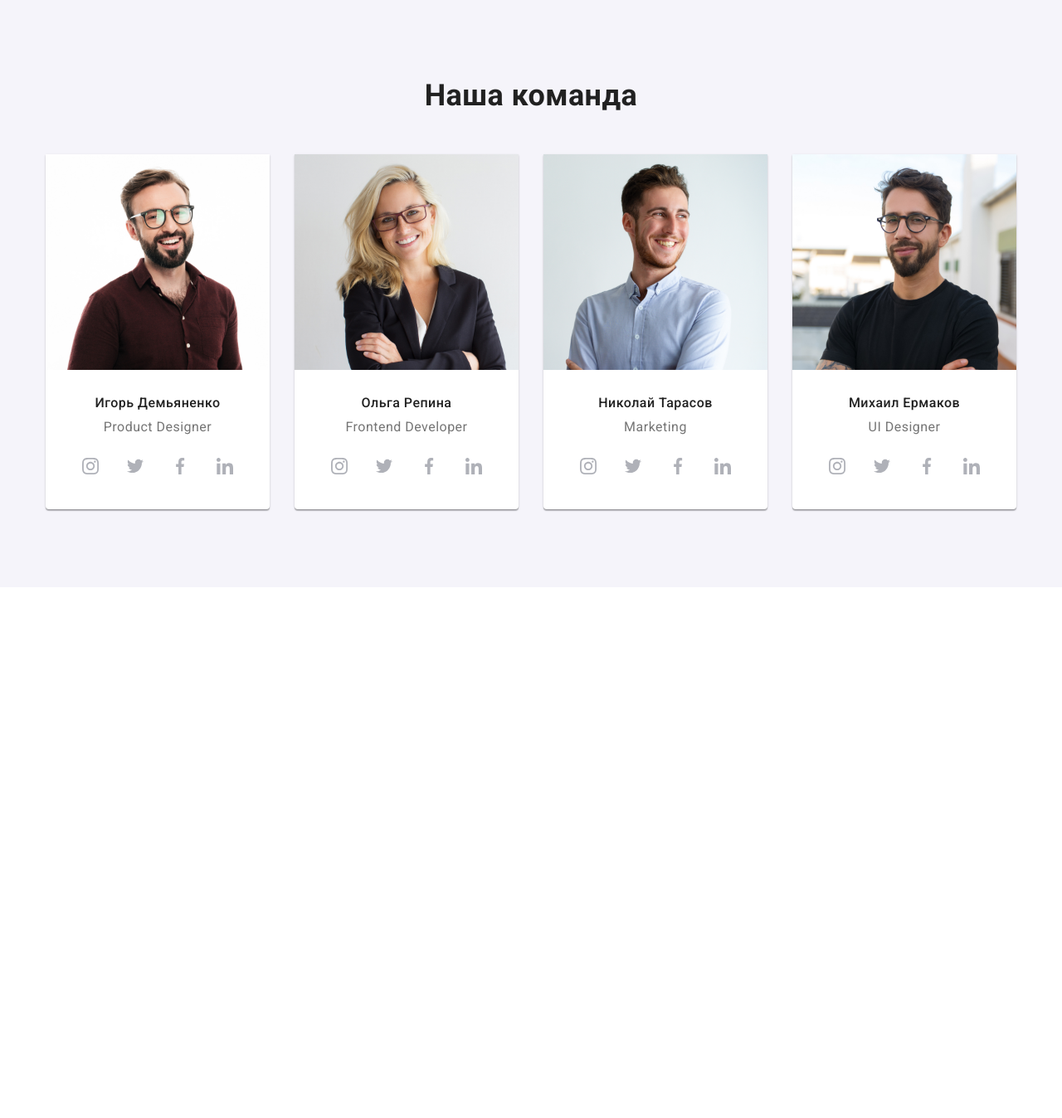
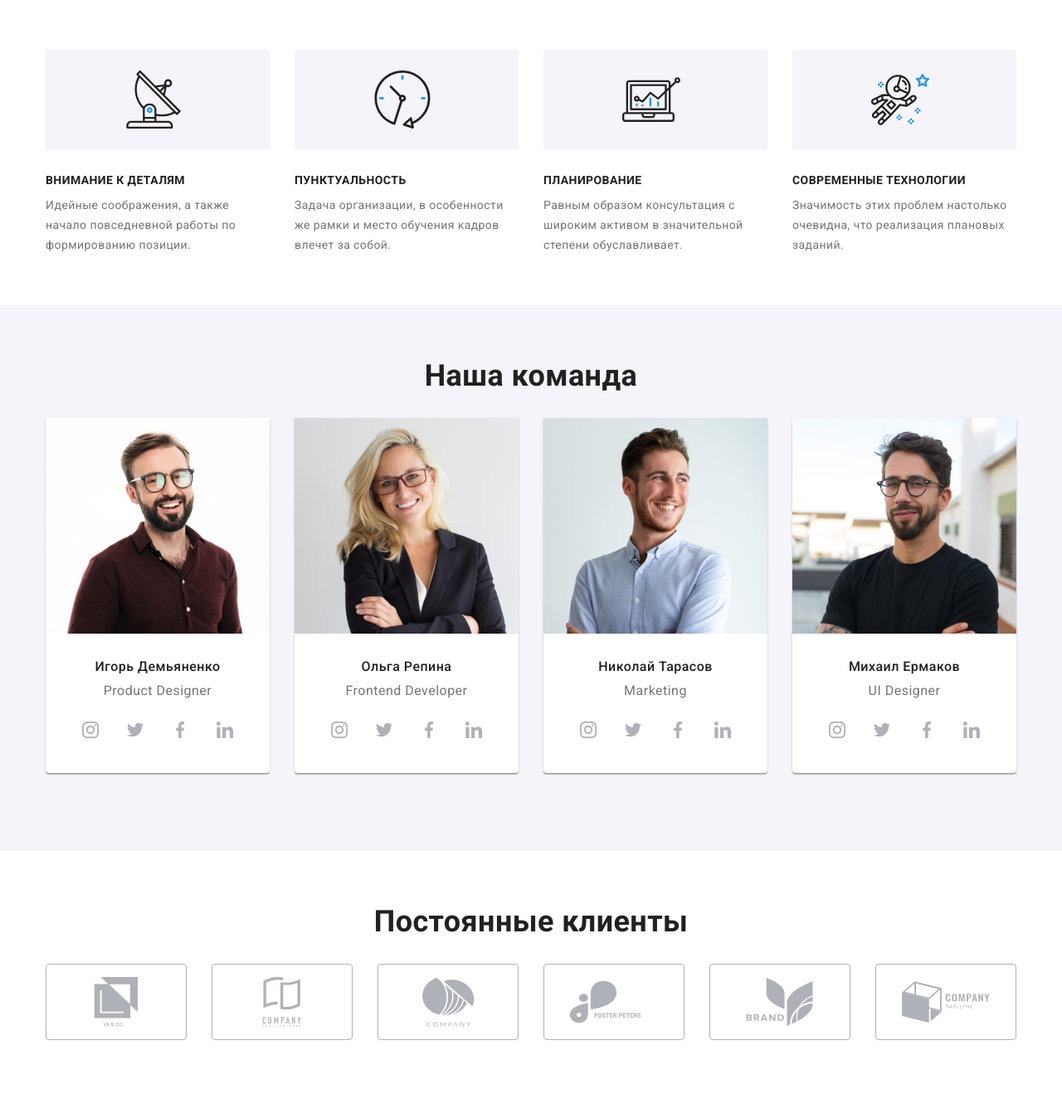
Before and after one commit to Snook2022/goit-markup-hw-08, a plain HTML site: page index.html in a window 1280 px wide. Shown: the whole page at 83% size. Before the commit the page ends 800 px from the top, so only its background shows below. Drawn offline with nearby package versions, Linux system fonts and the light colour scheme.

Commit message:
Делаю дз8

```diff
--- a/index.html
+++ b/index.html
@@ -61,7 +61,7 @@
       </section> -->
 
       <!--Преемущество-->
-      <!-- <section class="section section-feature">
+      <section class="section section-feature">
         <div class="container">
           <h2 class="visually-hidden">Преемущество</h2>
           <ul class="feature-list list">
@@ -111,7 +111,7 @@
             </li>
           </ul>
         </div>
-      </section> -->
+      </section>
       <!--Примеры работ-->
 
       <!-- <section class="section section-work work">
@@ -291,7 +291,7 @@
         </div>
       </section>
       <!--Постоянные клиенты-->
-      <!-- <section class="section-clients">
+      <section class="section-clients">
         <div class="container">
           <h2 class="section-title">Постоянные клиенты</h2>
           <ul class="clients-soc-list list">
@@ -339,7 +339,7 @@
             </li>
           </ul>
         </div>
-      </section> -->
+      </section>
     </main>
     <!--Футер-->
     <!-- <footer class="page-footer">
--- a/sass/layout/_advantage.scss
+++ b/sass/layout/_advantage.scss
@@ -1,5 +1,7 @@
 .section {
-  padding-top: 94px;
+  // padding-top: 94px;
+  padding-top: 60px;
+  padding-bottom: 60px;
 }
 .seaction-feature {
   padding-bottom: 47px;
@@ -7,11 +9,20 @@
 
 .feature-list {
   display: flex;
-  margin-left: -30px;
+  flex-wrap: wrap;
+  gap: 30px;
+  // margin-left: -30px;
 }
 .feature-list__item {
-  flex-basis: calc(100% / 4 - 30px);
-  margin-left: 30px;
+  width: 100%;
+  @media screen and (min-width: 768px) {
+    width: calc((100% - 30px) / 2);
+  }
+  @media screen and (min-width: 1200px) {
+    width: calc((100% - 90px) / 4);
+  }
+  // flex-basis: calc(100% / 4 - 30px);
+  // margin-left: 30px;
 }
 
 .feature__thumb {
--- a/sass/layout/_clients.scss
+++ b/sass/layout/_clients.scss
@@ -4,15 +4,33 @@
 }
 .clients-soc-list {
   display: flex;
+  flex-wrap: wrap;
+  gap: 30px;
   justify-content: center;
 }
 .clients-soc-item {
-  width: 170px;
-  height: 92px;
-  margin-right: 30px;
-  &:last-child {
-    margin-right: 0;
+  width: 100%;
+  @media screen and (min-width: 480px) {
+    width: calc((100% - 30px) / 2);
+    width: 210px;
+    height: 92px;
   }
+  @media screen and (min-width: 768px) {
+    width: calc((100% - 60px) / 3);
+    width: 226px;
+    height: 92px;
+  }
+  @media screen and (min-width: 1200px) {
+    width: calc((100% - 150px) / 6);
+    width: 170px;
+    height: 92px;
+  }
+  // width: 170px;
+  // height: 92px;
+  // margin-right: 30px;
+  // &:last-child {
+  //   margin-right: 0;
+  // }
 }
 
 .clients-soc-link {
--- a/sass/layout/_hero.scss
+++ b/sass/layout/_hero.scss
@@ -2,28 +2,39 @@
   max-width: 1600px;
   height: 600px;
   margin: 0 auto;
-  padding-top: 200px;
-  padding-bottom: 200px;
+  padding-top: 118px;
+  padding-bottom: 118px;
   background-color: var(--hero-bg-color);
   background-image: linear-gradient(rgba(47, 48, 58, 0.4), rgba(47, 48, 58, 0.4)),
     url(../images/hero-bg.jpg);
   background-repeat: no-repeat;
   background-position: center;
   background-size: cover;
-  text-align: center;
+  @media screen and (min-width: 1200px) {
+    padding-top: 200px;
+    padding-bottom: 200px;
+  }
+  &__title {
+    color: var(--primary-bg-color);
+    font-weight: 900;
+    font-size: 26px;
+    line-height: 1.61;
+    text-transform: uppercase;
+    letter-spacing: 0.06em;
+    text-align: center;
+    max-width: 360px;
+    margin: 0 auto, 30px;
+    @media screen and (min-width: 1200px) {
+      font-weight: 900;
+      font-size: 44px;
+      line-height: 1.36;
+      letter-spacing: 0.06em;
+
+      max-width: 696px;
+    }
+  }
 }
-.hero__title {
-  margin: 0 auto;
-  margin-bottom: 30px;
 
-  color: var(--primary-bg-color);
-  font-weight: 900;
-  font-size: 44px;
-  line-height: 1.36;
-  text-transform: uppercase;
-  letter-spacing: 0.06em;
-  width: 696px;
-}
 .hero__btn {
   color: var(--primary-bg-color);
   background-color: var(--acent-color);
--- a/sass/layout/_team.scss
+++ b/sass/layout/_team.scss
@@ -6,7 +6,6 @@
   padding-bottom: 60px;
   @media screen and (min-width: 480px) {
     padding-top: 94px;
-    padding-bottom: 94px;
   }
   @media screen and (min-width: 768px) {
     padding-top: 94px;
@@ -24,7 +23,20 @@
   font-size: 36px;
   line-height: 1.17;
   text-align: center;
-  margin-bottom: 50px;
+  margin-top: -30px;
+  margin-bottom: 30px;
+  @media screen and (min-width: 480px) {
+    margin-bottom: 30px;
+    font-weight: 700;
+    font-size: 28px;
+    line-height: 1.17;
+  }
+  @media screen and (min-width: 1200px) {
+    margin-bottom: 30px;
+    font-weight: 700;
+    font-size: 36px;
+    line-height: 1.17;
+  }
 }
 .team-list .section-title__team {
   color: var(--primary-text-color);
--- a/sass/layout/_work-examples.scss
+++ b/sass/layout/_work-examples.scss
@@ -24,7 +24,7 @@
 }
 .work-list-img {
   display: flex;
-  margin-left: -30px;
+  // margin-left: -30px;
 }
 .images {
   position: relative;
```
Also changed, not shown: css/main.css, css/main.min.css, 2 other files.
